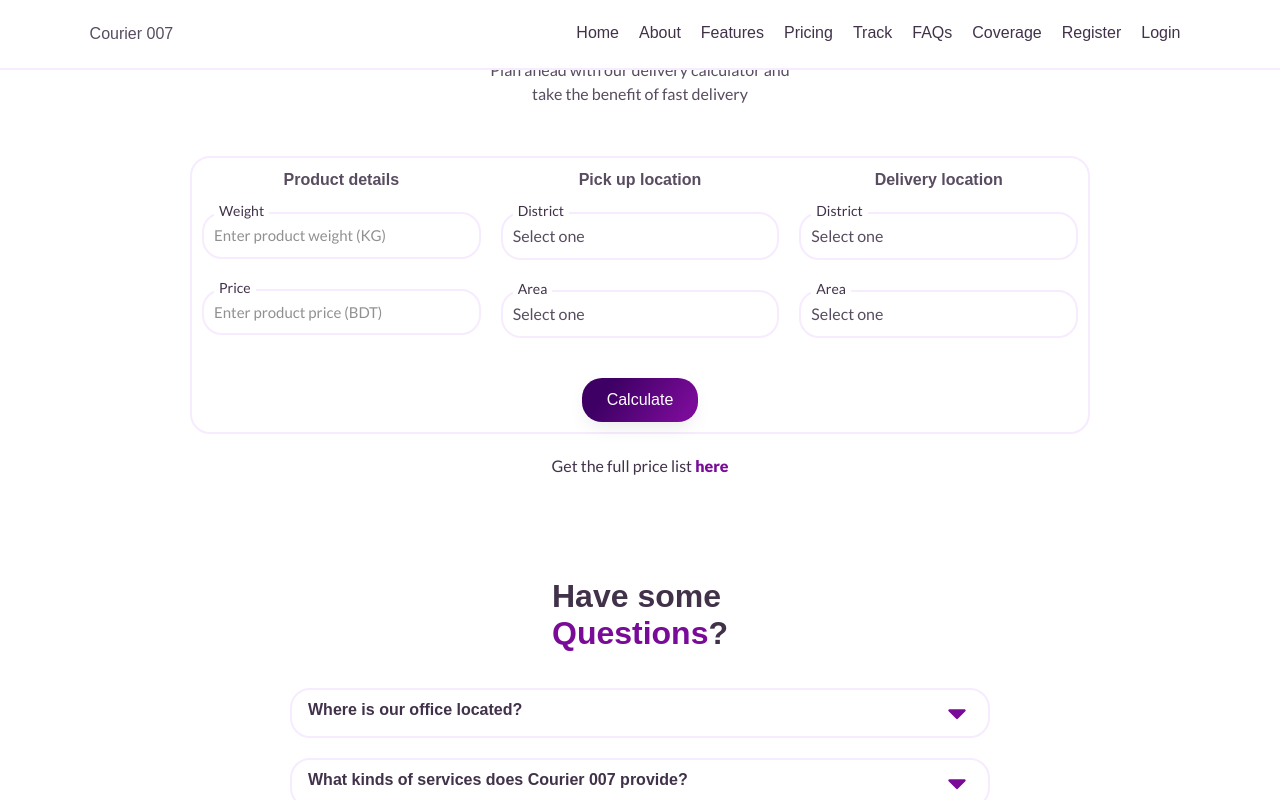
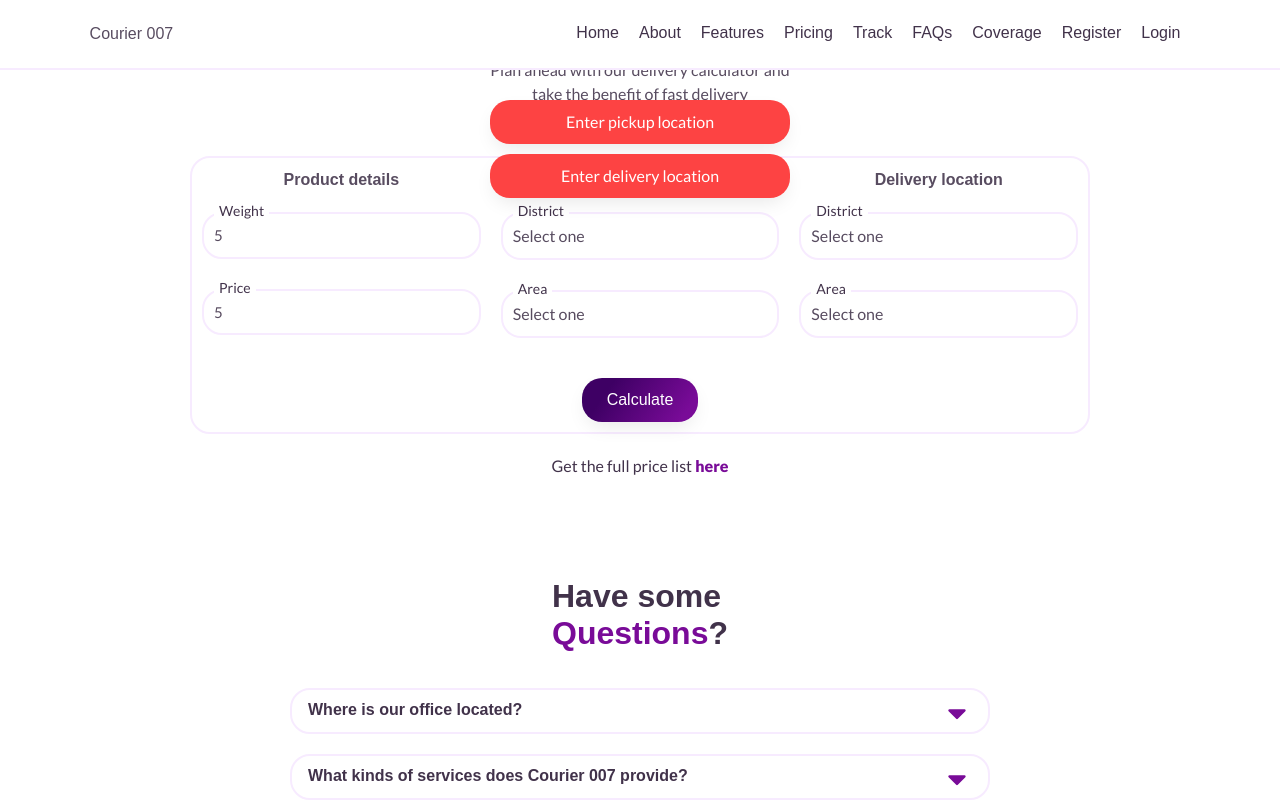
Before and after one commit to sifatulrabbi/courier-seven-webapp, a React (Create React App) app: page / in a window 1280 px wide. Both pictures are taken after typing "5", "5" into the empty fields and a click on the button "Calculate". Shown: the part 2641-3441 px from the top of the page. Built offline with nearby package versions, Linux system fonts and the light colour scheme.

Commit message:
fix(components, styles): fix calculate price erros not showing, animation not showing for FAQs

```diff
--- a/src/components/price-calculator/price-calculator.jsx
+++ b/src/components/price-calculator/price-calculator.jsx
@@ -3,6 +3,7 @@ import Button from "../button/button";
 import Dropdown from "../dropdown/dropdown";
 import { locations } from "../../assets/locations";
 import { usePriceCalculator } from "../../hooks";
+import { v4 as uuid } from "uuid";
 
 const districtsList = [];
 locations.forEach((location) => {
@@ -19,6 +20,10 @@ export default function PriceCalculator() {
     deliveryDistrict,
     pickupArea,
     deliveryArea,
+    result,
+    errors,
+    showResult,
+    setShowResult,
     handleSubmit,
     handleProductPriceChange,
     handleProductWeightChange,
@@ -27,6 +32,11 @@ export default function PriceCalculator() {
     handlePickupAreaChange,
     handleDeliveryAreaChange,
   } = usePriceCalculator();
+
+  React.useEffect(() => {
+    setDeliverAreas([]);
+    setPickupAreas([]);
+  }, []);
 
   function updatePickupAreas(district) {
     handlePickupDistrictChange(district);
@@ -42,15 +52,17 @@ export default function PriceCalculator() {
     setDeliverAreas(obj[0].areas);
   }
 
-  React.useEffect(() => {
-    setDeliverAreas([]);
-    setPickupAreas([]);
-  }, []);
-
   return (
     <div className="calculator-wrapper">
+      {errors && (
+        <div className="errors">
+          {errors.map((err) => (
+            <span key={uuid()}>{err}</span>
+          ))}
+        </div>
+      )}
       <form
-        className="price-calculator"
+        className={`price-calculator ${showResult ? "hide" : "show"}`}
         action="submit"
         onSubmit={handleSubmit}
       >
@@ -62,6 +74,7 @@ export default function PriceCalculator() {
                 Weight
               </label>
               <input
+                required
                 type="number"
                 id="product-price"
                 placeholder="Enter product weight (KG)"
@@ -74,6 +87,7 @@ export default function PriceCalculator() {
                 Price
               </label>
               <input
+                required
                 type="number"
                 id="product-price"
                 placeholder="Enter product price (BDT)"
@@ -115,6 +129,42 @@ export default function PriceCalculator() {
         </div>
         <Button type="submit" label="Calculate" />
       </form>
+      {showResult && (
+        <div className="result-container">
+          <div className="top">
+            <span className="title">Total:</span>
+            <span className="total">
+              <span className="colored">{result.total}</span> BDT
+            </span>
+          </div>
+          <div className="info">
+            <div>
+              <strong>Product price: </strong>
+              {result.product.price} BDT
+            </div>
+            <div>
+              <strong>Product weight: </strong>
+              {result.product.weight} KG
+            </div>
+            <div>
+              <strong>Pickup Location: </strong>
+              {result.pickup}
+            </div>
+            <div>
+              <strong>Delivery Location: </strong>
+              {result.delivery}
+            </div>
+          </div>
+          <div className="bottom">
+            <Button
+              label="Recalculate"
+              onClickFnc={function () {
+                setShowResult(false);
+              }}
+            />
+          </div>
+        </div>
+      )}
     </div>
   );
 }
--- a/src/components/question-card/question-card.jsx
+++ b/src/components/question-card/question-card.jsx
@@ -3,20 +3,39 @@ import { FaCaretDown, FaCaretUp } from "react-icons/fa";
 
 export default function QuestionCard({ title, description }) {
   const [show, setShow] = React.useState(false);
+  const headerRef = React.useRef(null);
+  const pRef = React.useRef(null);
+  const [height, setHeight] = React.useState(0);
 
   function toggleShow(e) {
+    if (show) {
+      setHeight(headerRef.current.clientHeight + 16);
+    } else {
+      const h = height + pRef.current.clientHeight + 20;
+      setHeight(h);
+    }
+
     setShow((prev) => !prev);
   }
 
+  React.useEffect(() => {
+    setHeight(headerRef.current.clientHeight + 16);
+  }, []);
+
   return (
-    <article className={`question-card ${show ? "show" : "hide"}`}>
-      <header onClick={toggleShow}>
+    <article
+      className={`question-card ${show ? "show" : "hide"}`}
+      style={{ height }}
+    >
+      <header ref={headerRef} onClick={toggleShow}>
         <h4 className="article-title">{title}</h4>
         <button className="icon-btn">
           {!show ? <FaCaretDown /> : <FaCaretUp />}
         </button>
       </header>
-      <p className={`article-text ${show ? "show" : "hide"}`}>{description}</p>
+      <p ref={pRef} className="article-text">
+        {description}
+      </p>
     </article>
   );
 }
--- a/src/hooks/usePriceCalculator.js
+++ b/src/hooks/usePriceCalculator.js
@@ -7,6 +7,18 @@ export function usePriceCalculator() {
   const [deliveryDistrict, setDeliveryDistrict] = React.useState("");
   const [deliveryArea, setDeliveryArea] = React.useState("");
   const [pickupArea, setPickupArea] = React.useState("");
+  const [result, setResult] = React.useState({});
+  const [errors, setErrors] = React.useState([]);
+  const [showResult, setShowResult] = React.useState(false);
+
+  React.useEffect(() => {
+    setResult({
+      product: { price: 0, weight: 0 },
+      pickup: "",
+      delivery: "",
+      total: 0,
+    });
+  }, []);
 
   function handleProductWeightChange(e) {
     setProductWeight(e.currentTarget.value);
@@ -35,19 +47,27 @@ export function usePriceCalculator() {
   function handleSubmit(e) {
     e.preventDefault();
 
-    console.log({
-      productPrice,
-      productWeight,
-      pickup: {
-        district: pickupDistrict,
-        area: pickupArea,
+    setErrors([]);
+    if (!pickupArea || !pickupDistrict || !deliveryArea || !deliveryDistrict) {
+      const errors = [];
+      errors.push("Enter pickup location");
+      errors.push("Enter delivery location");
+
+      setErrors(errors);
+      return;
+    }
+
+    setResult({
+      product: {
+        price: productPrice,
+        weight: productWeight,
       },
-      delivery: {
-        district: deliveryDistrict,
-        area: pickupArea,
-      },
+      pickup: `${pickupDistrict} > ${pickupArea}`,
+      delivery: `${deliveryDistrict} > ${deliveryArea}`,
+      total: productPrice,
     });
 
+    setShowResult(true);
     setProductPrice("");
     setProductWeight("");
     setPickupDistrict("");
@@ -63,6 +83,10 @@ export function usePriceCalculator() {
     deliveryDistrict,
     pickupArea,
     deliveryArea,
+    result,
+    errors,
+    showResult,
+    setShowResult,
     handleProductWeightChange,
     handleProductPriceChange,
     handlePickupDistrictChange,
--- a/src/styles/components/_price-calculator.scss
+++ b/src/styles/components/_price-calculator.scss
@@ -9,6 +9,29 @@
   flex-direction: column;
   padding: 1rem;
   margin-top: 5rem;
+
+  .errors {
+    width: 100%;
+    max-width: 300px;
+    display: flex;
+    align-items: center;
+    justify-content: center;
+    flex-direction: column;
+    grid-gap: 1rem;
+    position: fixed;
+    top: 100px;
+    z-index: 200;
+
+    span {
+      width: 100%;
+      display: block;
+      background-color: rgb(253, 67, 67);
+      color: $white-primary;
+      padding: 1rem;
+      border-radius: $border-radius;
+      box-shadow: $shadow-bottom;
+    }
+  }
 }
 
 .price-calculator {
@@ -19,6 +42,10 @@
   grid-gap: 3rem;
   width: 100%;
   max-width: 900px;
+
+  &.hide {
+    display: none;
+  }
 
   .wrapper {
     display: grid;
@@ -44,3 +71,55 @@
     font-family: $font-family-primary;
   }
 }
+
+.result-container {
+  width: 100%;
+  display: grid;
+  grid-template-areas:
+    "top"
+    "info"
+    "bottom";
+  grid-template-columns: 1fr;
+  grid-gap: 3rem;
+  justify-items: flex-start;
+  text-align: start;
+
+  @media screen and (min-width: $breakpoint) {
+    grid-template-areas:
+      "top info"
+      "bottom ...";
+    grid-template-columns: 0.8fr 1fr;
+  }
+
+  strong {
+    font-weight: $font-bold;
+  }
+
+  .top {
+    grid-area: top;
+    width: 100%;
+    @include title-h3();
+    display: flex;
+    flex-direction: column;
+    justify-content: flex-start;
+    grid-gap: 1rem;
+    color: $black-secondary;
+
+    .colored {
+      color: $primary-main;
+    }
+  }
+
+  .info {
+    grid-area: info;
+    display: flex;
+    flex-direction: column;
+    align-items: flex-start;
+    justify-content: flex-start;
+    grid-gap: 0.8rem;
+  }
+
+  .bottom {
+    grid-area: bottom;
+  }
+}
--- a/src/styles/components/_question-card.scss
+++ b/src/styles/components/_question-card.scss
@@ -9,6 +9,7 @@
   border: 2px solid $primary-light;
   padding: 0.8rem 1.6rem;
   overflow: hidden;
+  transition: height $speed ease;
 
   &.show {
     border-color: $primary-main;
@@ -43,11 +44,7 @@
   }
 
   .article-text {
+    display: block;
     margin-top: 1rem;
-    display: none;
-
-    &.show {
-      display: block;
-    }
   }
 }
```
